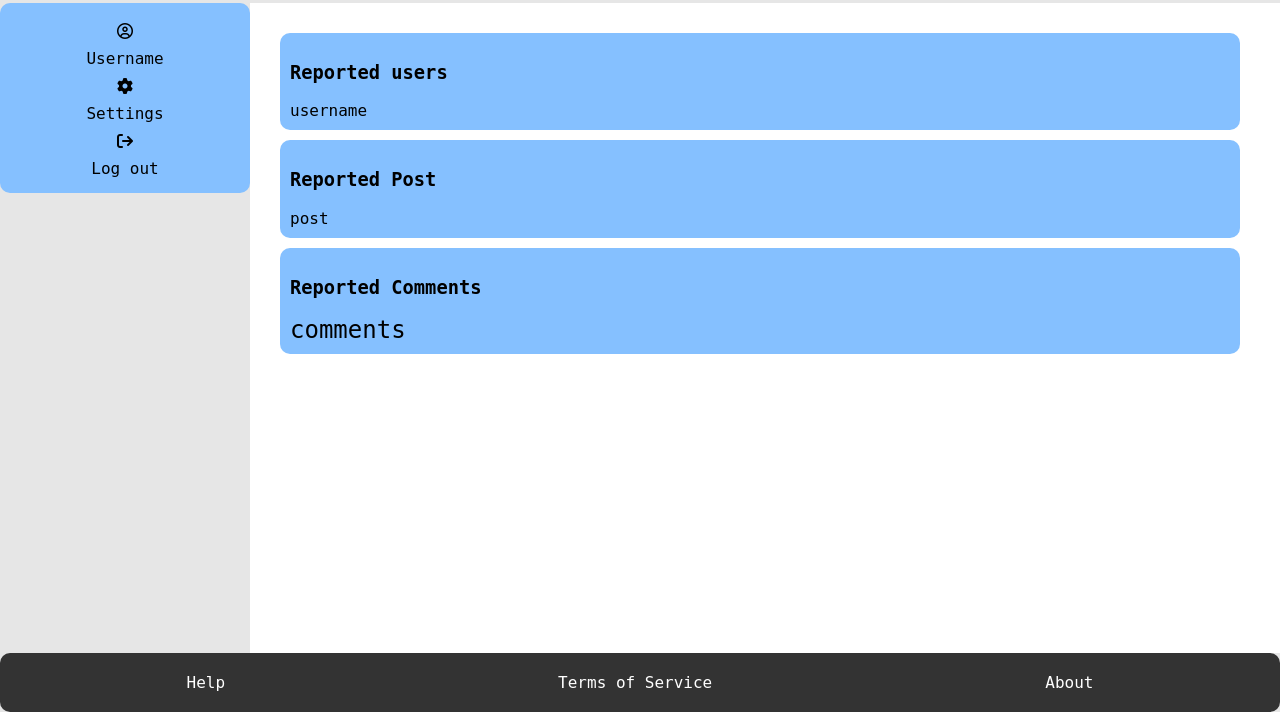
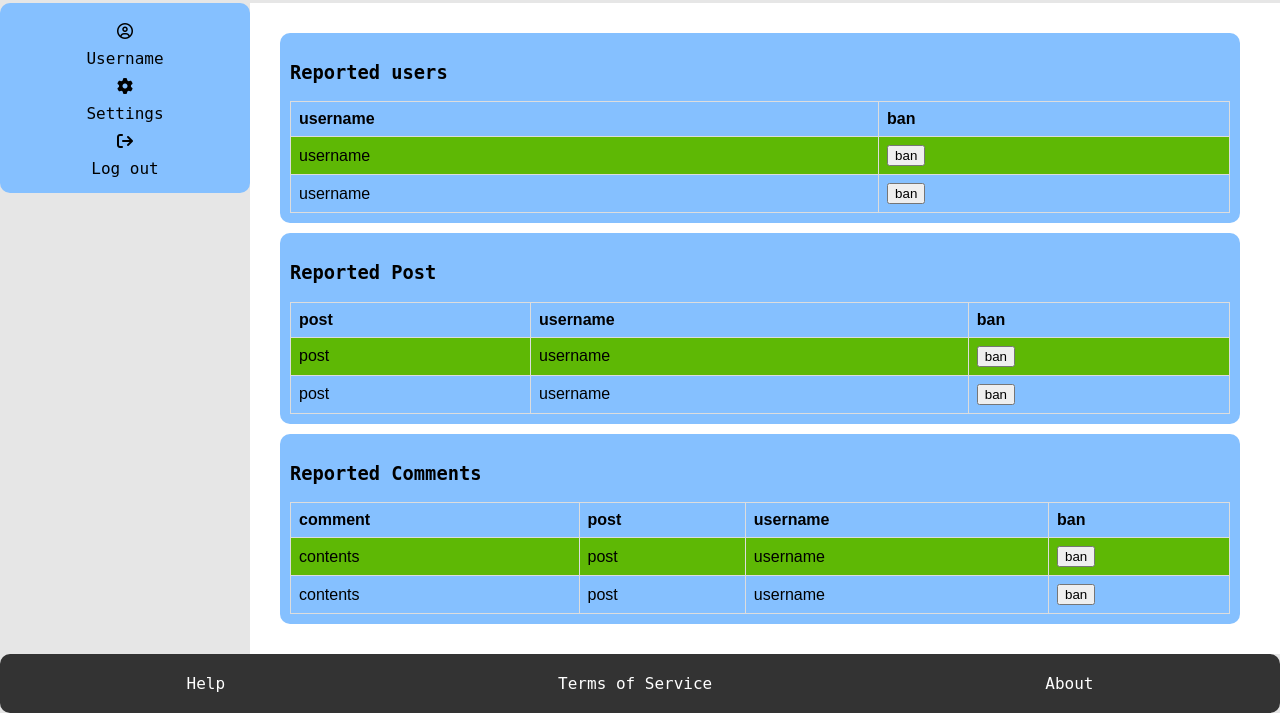
Before and after one commit to clg875/UR-Spaces, a Django app: page /report/ in a window 1280 px wide. Shown: the part 88-801 px from the top of the page. Run offline with Django 4.2, Linux system fonts and the light colour scheme; parts of the project's set-up code (start-up, migrations or seed data) failed here and were passed over; some libraries are stand-ins or nearby versions.

Commit message:
report.html update
final i think

```diff
--- a/URSpaces/myapp/templates/report.html
+++ b/URSpaces/myapp/templates/report.html
@@ -4,6 +4,23 @@
     <h1>Reports</h1>
     {% endblock %}
     {% block content %}
+    <style>
+        table {
+          font-family: arial, sans-serif;
+          border-collapse: collapse;
+          width: 100%;
+        }
+
+        td, th {
+          border: 1px solid #dddddd;
+          text-align: left;
+          padding: 8px;
+        }
+
+        tr:nth-child(even) {
+          background-color: #5eb805;
+        }
+        </style>
 
     <main>
 
@@ -12,17 +29,67 @@
         <section class="box" >
         <h3>Reported users</h3>
             <!-- links for the user only-->
-            <a href="https://www.w3schools.com/html/html_links.asp">username</a>
+            <table style="width:100%">
+                <tr>
+                  <th>username</th>
+                  <th>ban</th>
+                </tr>
+                <tr>
+                  <td><a href="https://www.w3schools.com/html/html_links.asp">username</a></td>
+                  <td><button type="button" onclick="alert('user banned')">ban</button></td>
+                </tr>
+                <tr>
+                    <td><a href="https://www.w3schools.com/html/html_links.asp">username</a></td>
+                    <td><button type="button" onclick="alert('user banned')">ban</button></td>
+                  </tr>
+            </table>
 
         </section>
         <section class="box" >
             <h3>Reported Post</h3>
-            <a href="https://www.w3schools.com/html/html_links.asp">post</a>
-
+            <table style="width:100%">
+                 <!-- links for the user and post-->
+                <tr>
+                  <th>post</th>
+                  <th>username</th>
+                  <th>ban</th>
+                </tr>
+                <tr>
+                  <td><a href="https://www.w3schools.com/html/html_links.asp">post</a></td>
+                  <td><a href="https://www.w3schools.com/html/html_links.asp">username</a></td>
+                  <td><button type="button" onclick="alert('user banned')">ban</button></td>
+                </tr>
+                <tr>
+                    <td><a href="https://www.w3schools.com/html/html_links.asp">post</a></td>
+                    <td><a href="https://www.w3schools.com/html/html_links.asp">username</a></td>
+                    <td><button type="button" onclick="alert('user banned')">ban</button></td>
+                </tr>
+            </table>
         </section>
         <section class="box" >
             <h3>Reported Comments</h3>
-            <a class="R-links", href="https://www.w3schools.com/html/html_links.asp">comments</a>
+            <!-- links for the post with the comments contents-->
+
+             <table style="width:100%">
+                <tr>
+                    <th>comment</th>
+                    <th>post</th>
+                    <th>username</th>
+                    <th>ban</th>
+                </tr>
+                <tr>
+                    <td><span> contents </span></td>
+                    <td><a href="https://www.w3schools.com/html/html_links.asp">post</a></td>
+                    <td><a href="https://www.w3schools.com/html/html_links.asp">username</a></td>
+                    <td><button type="button" onclick="alert('user banned')">ban</button></td>
+                </tr>
+                <tr>
+                    <td><span>contents</span></td>
+                    <td><a href="https://www.w3schools.com/html/html_links.asp">post</a></td>
+                    <td><a href="https://www.w3schools.com/html/html_links.asp">username</a></td>
+                    <td><button type="button" onclick="alert('user banned')">ban</button></td>
+                </tr>
+            </table>
         </section>
 
     </main>
```
